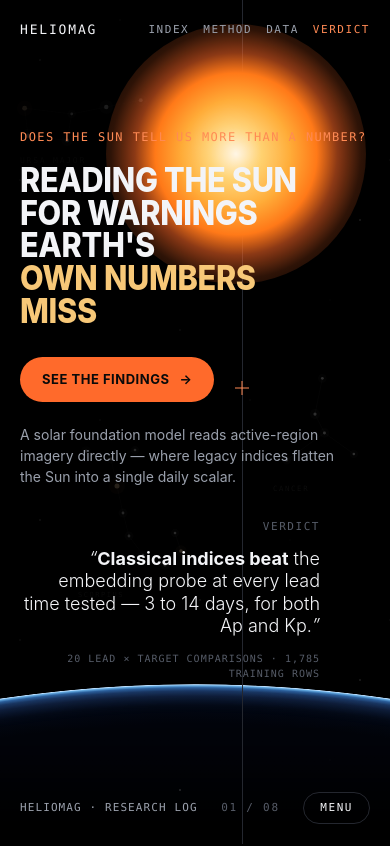
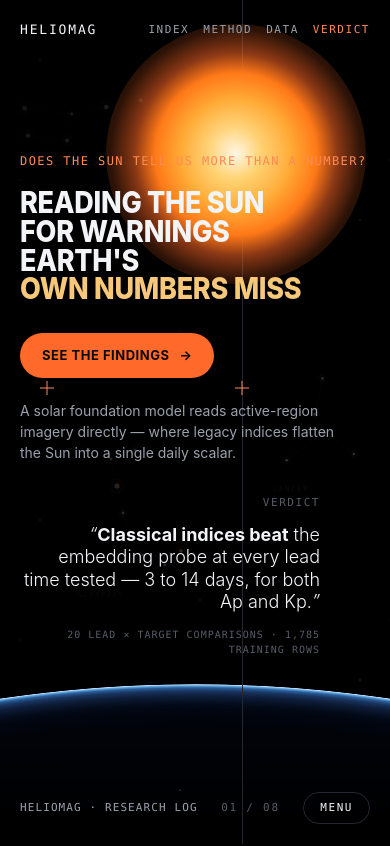
Before and after one commit to natalimuca/heliomag, a Next.js app: page / in a window 390 px wide. Shown: the top 846 px of the page. Built offline with nearby package versions, Linux system fonts and the light colour scheme.

Commit message:
Keep the hero headline on three lines so the footer row fits the stage

```diff
--- a/components/hero-scroll.tsx
+++ b/components/hero-scroll.tsx
@@ -81,6 +81,16 @@ export function HeroScroll() {
   const guideP = isMobile ? 1 : remap(progress, 0.28, 0.5)
   const chromeP = isMobile ? 1 : remap(progress, 0.5, 0.82)
   const scrambleActive = isMobile ? true : progress > 0.52
+
+  // On desktop the hero is a fixed 100vh stage, so the headline must not be
+  // allowed to grow a line: a wrap there pushed the footer row past the
+  // container and overflow:hidden sliced it through the middle of its glyphs,
+  // which read as a full-width seam. Mobile lays out at auto height, so
+  // wrapping is harmless and narrow screens keep it.
+  const lineStyle: CSSProperties = {
+    display: 'block',
+    whiteSpace: isMobile ? 'normal' : 'nowrap',
+  }
 
   return (
     <section
@@ -290,7 +300,7 @@ export function HeroScroll() {
             }}
           >
             {/* headline column */}
-            <div style={{ maxWidth: 720, flex: '1 1 460px' }}>
+            <div style={{ maxWidth: 1100, flex: '1 1 460px' }}>
               <p
                 className="font-mono"
                 style={{
@@ -307,23 +317,32 @@ export function HeroScroll() {
               <h1
                 className="display-condensed"
                 style={{
-                  fontSize: 'clamp(34px, 5.4vw, 82px)',
+                  // The longest line, FOR WARNINGS EARTH'S, measures 12.4x the
+                  // font size in this face. The column gets the viewport minus
+                  // the padding, the gap and the verdict block, so the size has
+                  // to be capped by that width as well as by 5.4vw, or the line
+                  // wraps, the h1 doubles in height, and the whole content stack
+                  // overflows the 100vh stage. The 12vh term does the same job
+                  // for short viewports. At 1522x694 none of the extra terms
+                  // bind, so the intended 82px is unchanged.
+                  fontSize:
+                    'clamp(30px, min(5.4vw, 12vh, calc((100vw - 460px) / 13)), 82px)',
                   lineHeight: 0.96,
                   color: 'var(--ink)',
                   margin: 0,
                 }}
               >
-                <span style={{ display: 'block' }}>
+                <span style={lineStyle}>
                   <ScrambleText text="READING THE SUN" active={scrambleActive} />
                 </span>
-                <span style={{ display: 'block' }}>
+                <span style={lineStyle}>
                   <ScrambleText
                     text="FOR WARNINGS EARTH'S"
                     active={scrambleActive}
                     delay={120}
                   />
                 </span>
-                <span style={{ display: 'block', color: 'var(--gold-text)' }}>
+                <span style={{ ...lineStyle, color: 'var(--gold-text)' }}>
                   <ScrambleText
                     text="OWN NUMBERS MISS"
                     active={scrambleActive}
```
